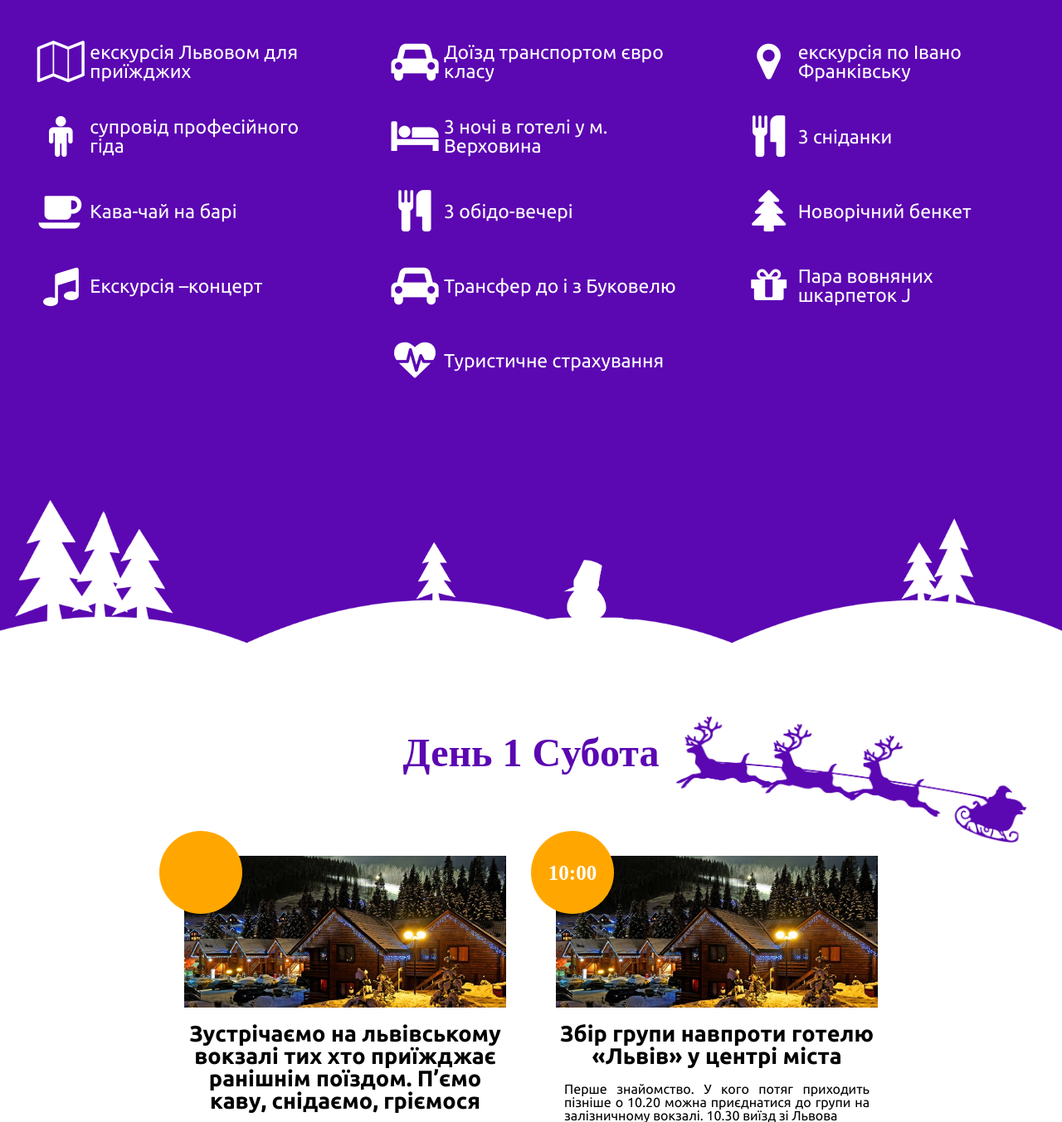
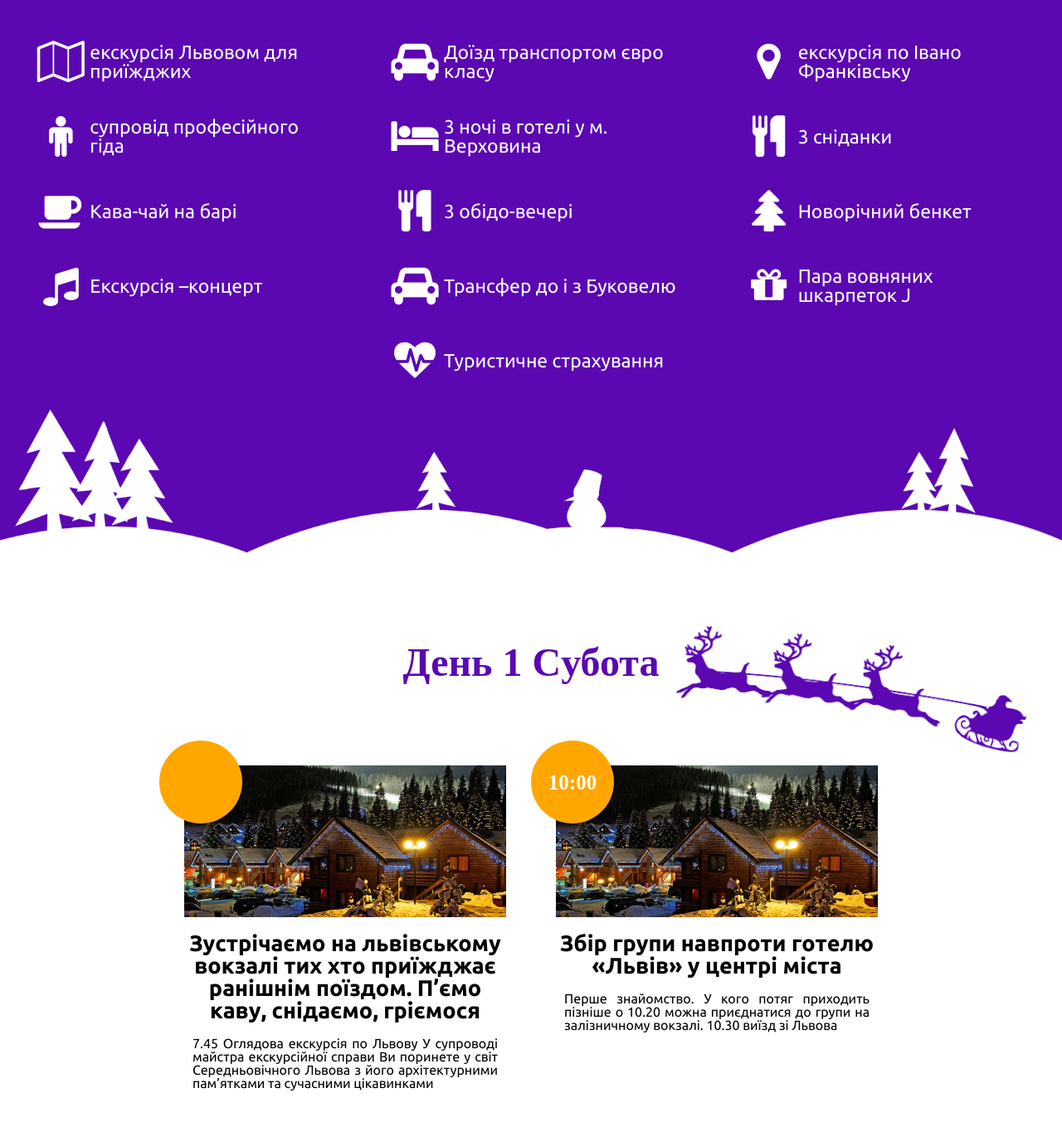
Before and after one commit to alexandrtovmach/vorohta, a PHP site: page / in a window 1280 px wide. Shown: the part 2218-3571 px from the top of the page at 83% size. Run offline with PHP 8.4, Linux system fonts and the light colour scheme; some web fonts are replaced.

Commit message:
fixed padding

```diff
--- a/style/mainstyle.css
+++ b/style/mainstyle.css
@@ -452,7 +452,7 @@ main img {
 	flex-wrap: wrap;
 	width: 100%;
 	padding-top: 30px;
-	padding-bottom:385px;
+	padding-bottom:276px;
 	background-image: url('../design/img_pack/clipart/christmas_tree_bg_clipart.png');
 	background-size: 100% auto;
 	background-position: bottom;
```
